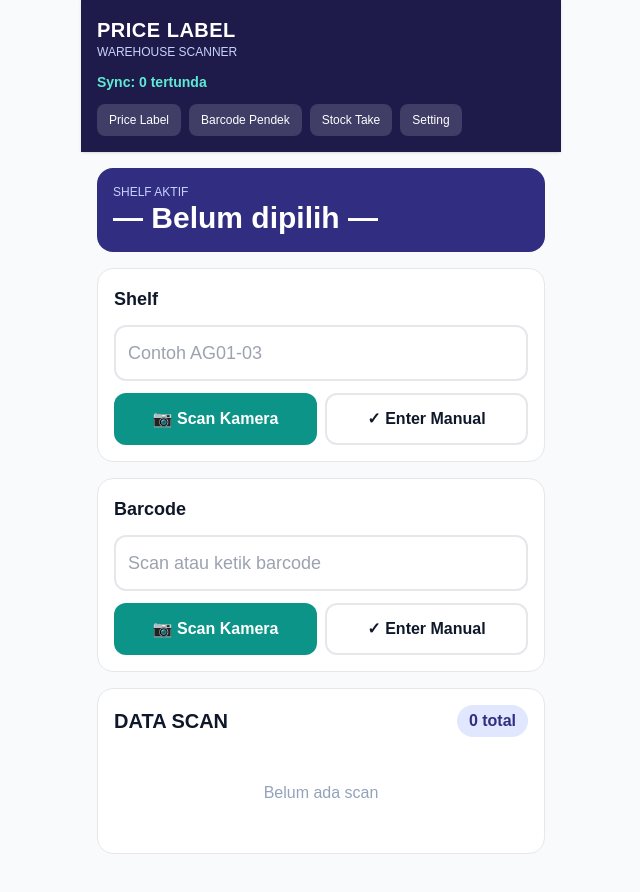
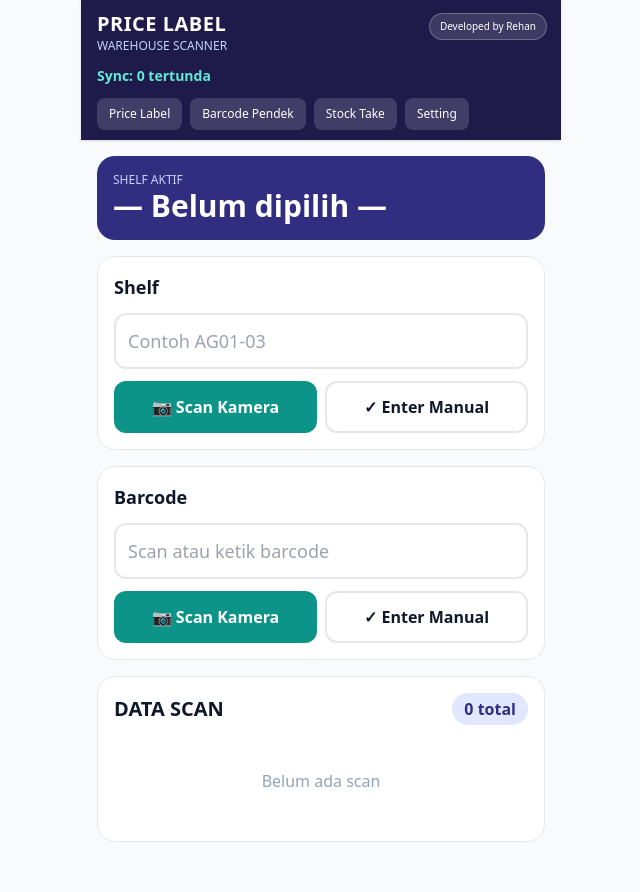
Before and after one commit to rehanmuhammad9876-ai/Scanner, a Next.js app: page / in a window 1280 px wide. Shown: the top 892 px of the page, without its empty margins (319-959 px from the left). Built offline with nearby package versions, Linux system fonts and the light colour scheme.

Commit message:
Update globals.css

```diff
--- a/app/globals.css
+++ b/app/globals.css
@@ -2,5 +2,54 @@
 @tailwind components;
 @tailwind utilities;
 * { box-sizing: border-box; }
-body { margin:0; background:#f8fafc; color:#0f172a; font-family:Arial, Helvetica, sans-serif; }
+body { margin:0; background:#f8fafc; color:#0f172a; }
 button,input { font:inherit; }
+
+/* === ELEGANT ONLY - PRICE LABEL - by Rehan === */
+
+/* 1. Header jadi ramping */
+header {
+  padding-top: 10px !important;
+  padding-bottom: 10px !important;
+  position: relative !important;
+}
+
+/* 2. Judul PRICE LABEL dikecilin biar elegan */
+header h1 {
+  font-size: 19px !important;
+  line-height: 1.1 !important;
+}
+
+/* 3. WAREHOUSE SCANNER -> SCANNER */
+/* Kita sembunyikan teks lamanya, ganti pake CSS */
+header p {
+  font-size: 0 !important;
+}
+header p::after {
+  content: "SCANNER";
+  font-size: 10px !important;
+  letter-spacing: 3px !important;
+  color: #e9d5ff !important;
+  font-weight: 500 !important;
+}
+
+/* 4. Nama lu - pill elegan di kanan atas */
+header::after {
+  content: "Developed by Rehan";
+  position: absolute;
+  top: 13px;
+  right: 14px;
+  font-size: 10px;
+  font-weight: 500;
+  color: #fff;
+  background: rgba(255,255,255,0.14);
+  border: 1px solid rgba(255,255,255,0.25);
+  padding: 5px 10px;
+  border-radius: 999px;
+  white-space: nowrap;
+}
+
+/* 5. Card menu jadi lebih halus */
+div[class*="rounded-2xl"], div[class*="rounded-xl"] {
+  border-radius: 18px !important;
+}
```
